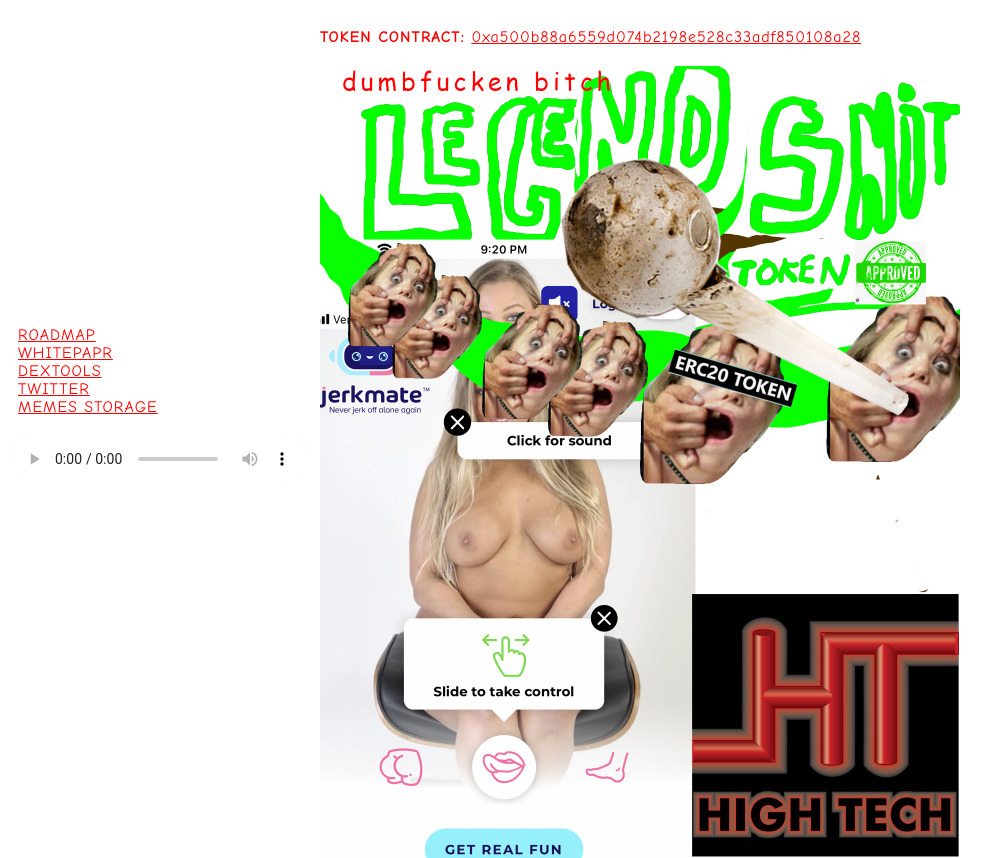
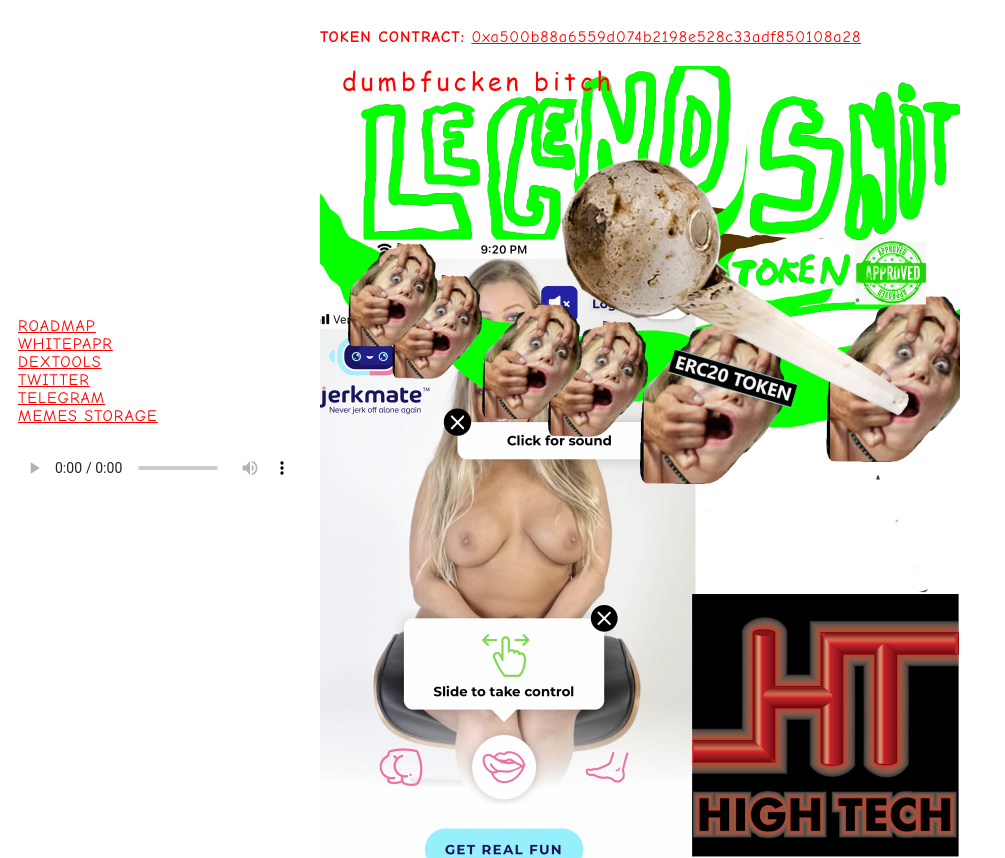
Before and after one commit to legendshit/legendshit.github.io, a plain HTML site: page index.html in a window 1280 px wide. Shown: the top 858 px of the page, without its empty margins (0-1005 px from the left). Drawn offline with Linux system fonts and the light colour scheme.

Commit message:
Add files via upload

```diff
--- a/index.html
+++ b/index.html
@@ -76,6 +76,7 @@ ul {
 		<!-- <li><a href="#about">ABJUT</a></li> -->
 		<li><a href="https://www.dextools.io/app/en/ether/pair-explorer/0x7dd2ea69960a7451bb178b95368dc7b827e4f7a2" target="_blank">DEXTOOLS</a></li>
 		<li><a href="https://twitter.com/legendshittoken" target="_blank">TWITTER</a></li>
+		<li><a href="https://t.me/legendshittoken" target="_blank">TELEGRAM</a></li>
 		<li><a href="https://t.me/legendshitmemes" target="_blank">MEMES STORAGE</a></li>
 	</ul>
 	<audio controls autoplay>
```
